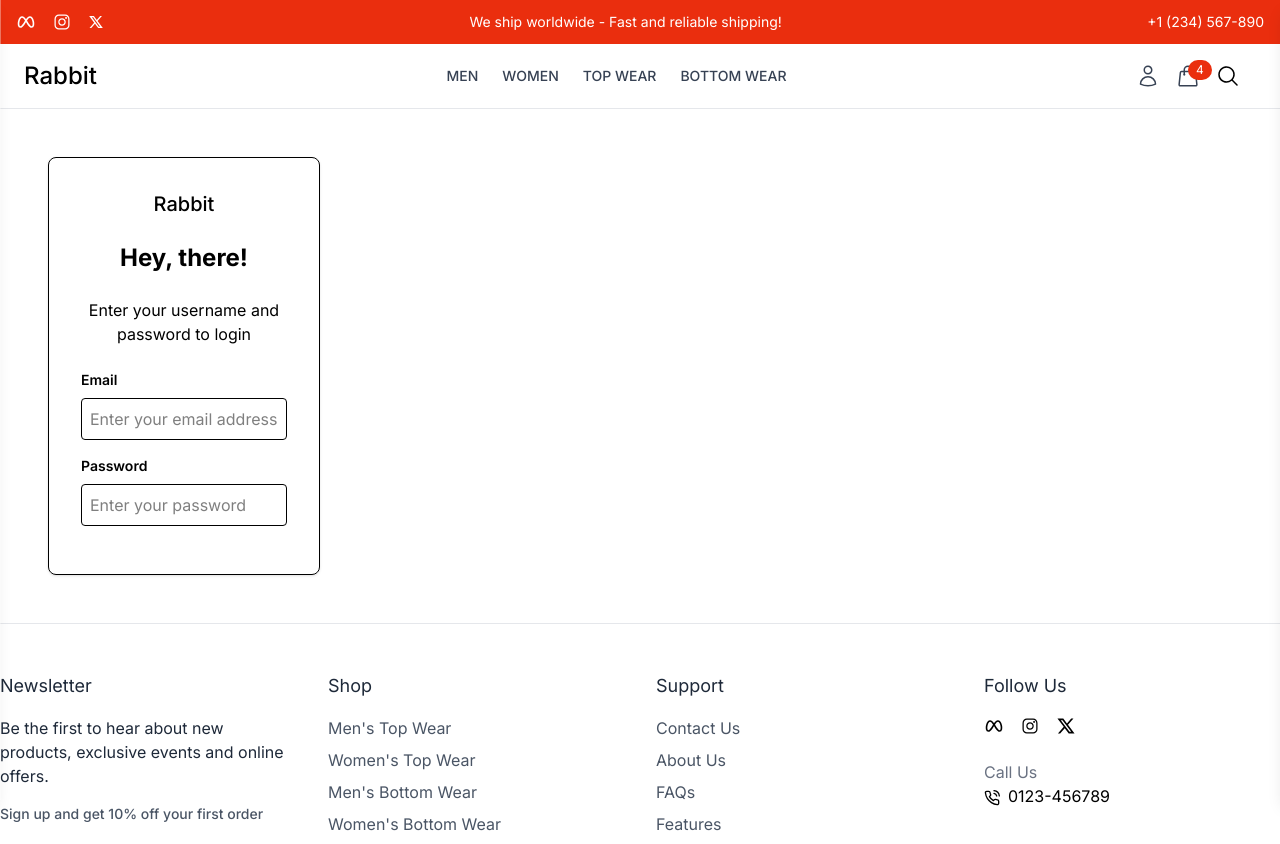
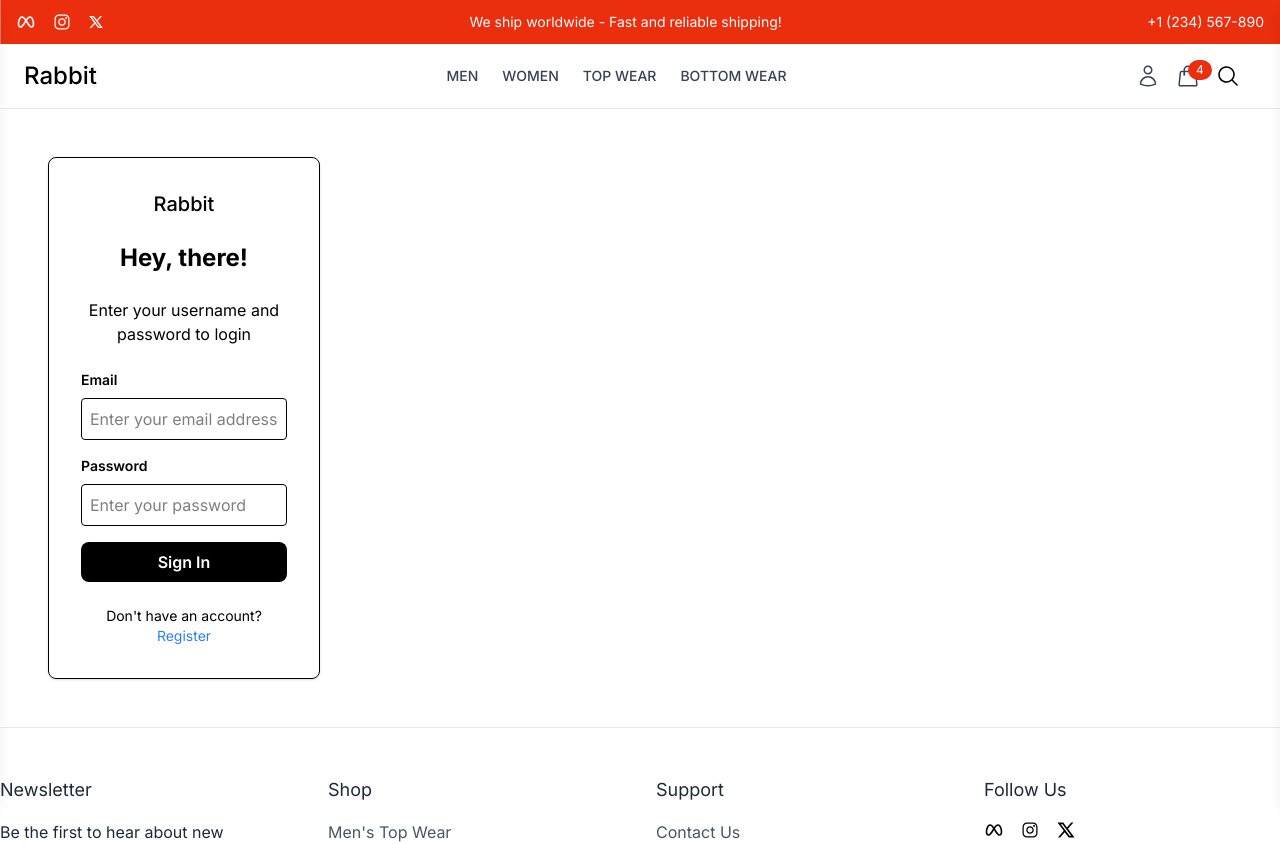
Before and after one commit to ahasan-ullah/Rabbit-E-Commerce-Website, a React (Vite) app in the folder frontend/: page /login in a window 1280 px wide. Shown: the top 844 px of the page. Built offline with nearby package versions, Linux system fonts and the light colour scheme.

Commit message:
login form completed in the login page

```diff
--- a/frontend/src/pages/Login.jsx
+++ b/frontend/src/pages/Login.jsx
@@ -1,4 +1,5 @@
 import { useState } from "react";
+import { Link } from "react-router-dom";
 
 const Login = () => {
   const [email, setEmail] = useState('');
@@ -22,6 +23,10 @@ const Login = () => {
             <label className="block text-sm font-semibold mb-2">Password</label>
             <input type="password" value={password} onChange={(e)=>{setPassword(e.target.value)}} className="w-full p-2 border rounded" placeholder="Enter your password"/>
           </div>
+          <button type="submit" className="w-full bg-black text-white p-2 rounded-lg font-semibold hover:bg-gray-800 transition cursor-pointer">Sign In</button>
+          <p className="mt-6 text-center text-sm">Don't have an account?
+            <Link to={'/register'} className="text-blue-500">Register</Link>
+          </p>
         </form>
       </div>
     </div>
```
